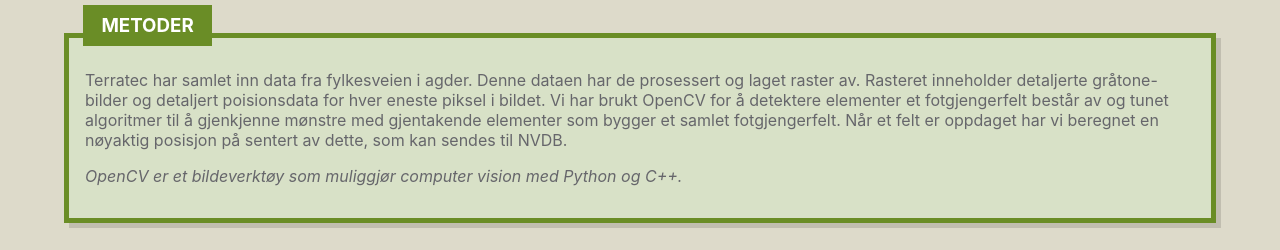
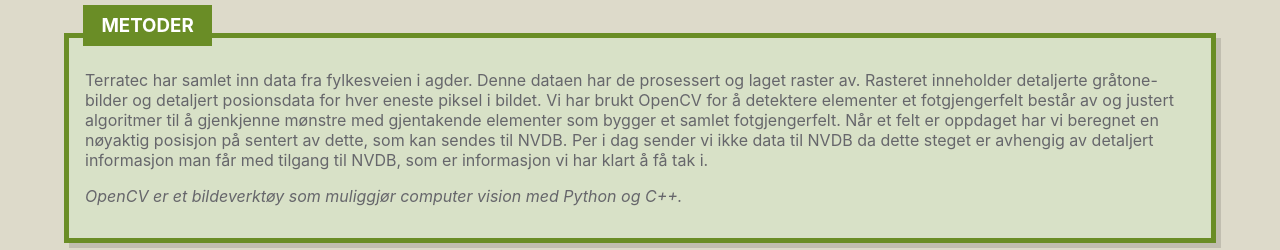
Before and after one commit to jakob-lj/tdt4860-eit-poster-g3-v22, a React (Vite) app: page / in a window 1280 px wide. Shown: the part 557-807 px from the top of the page. Built offline with nearby package versions, Linux system fonts and the light colour scheme.

Commit message:
chore: minor update to methods

```diff
--- a/src/modules/methods.tsx
+++ b/src/modules/methods.tsx
@@ -8,12 +8,14 @@ const Methods: React.FC = () => {
         <p>
           Terratec har samlet inn data fra fylkesveien i agder. Denne dataen har
           de prosessert og laget raster av. Rasteret inneholder detaljerte
-          gråtone-bilder og detaljert poisionsdata for hver eneste piksel i
+          gråtone-bilder og detaljert posionsdata for hver eneste piksel i
           bildet. Vi har brukt OpenCV for å detektere elementer et
-          fotgjengerfelt består av og tunet algoritmer til å gjenkjenne mønstre
-          med gjentakende elementer som bygger et samlet fotgjengerfelt. Når et
-          felt er oppdaget har vi beregnet en nøyaktig posisjon på sentert av
-          dette, som kan sendes til NVDB.
+          fotgjengerfelt består av og justert algoritmer til å gjenkjenne
+          mønstre med gjentakende elementer som bygger et samlet fotgjengerfelt.
+          Når et felt er oppdaget har vi beregnet en nøyaktig posisjon på
+          sentert av dette, som kan sendes til NVDB. Per i dag sender vi ikke
+          data til NVDB da dette steget er avhengig av detaljert informasjon man
+          får med tilgang til NVDB, som er informasjon vi har klart å få tak i.
         </p>
         <p>
           <em>
```
